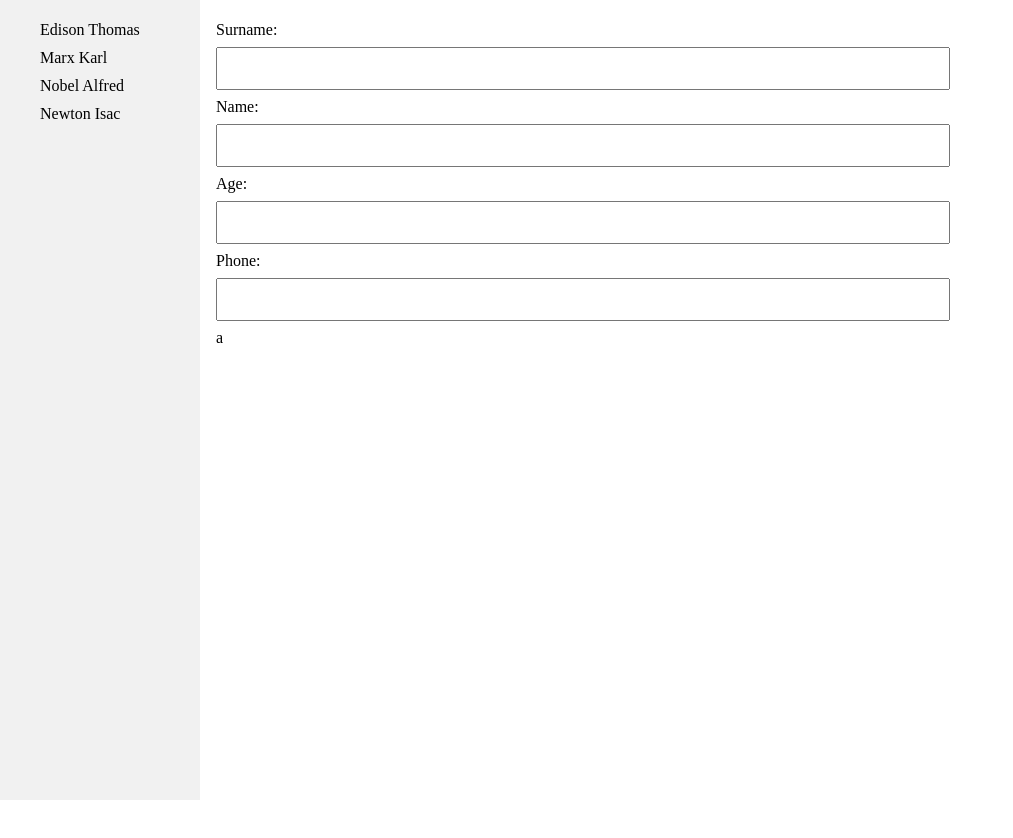
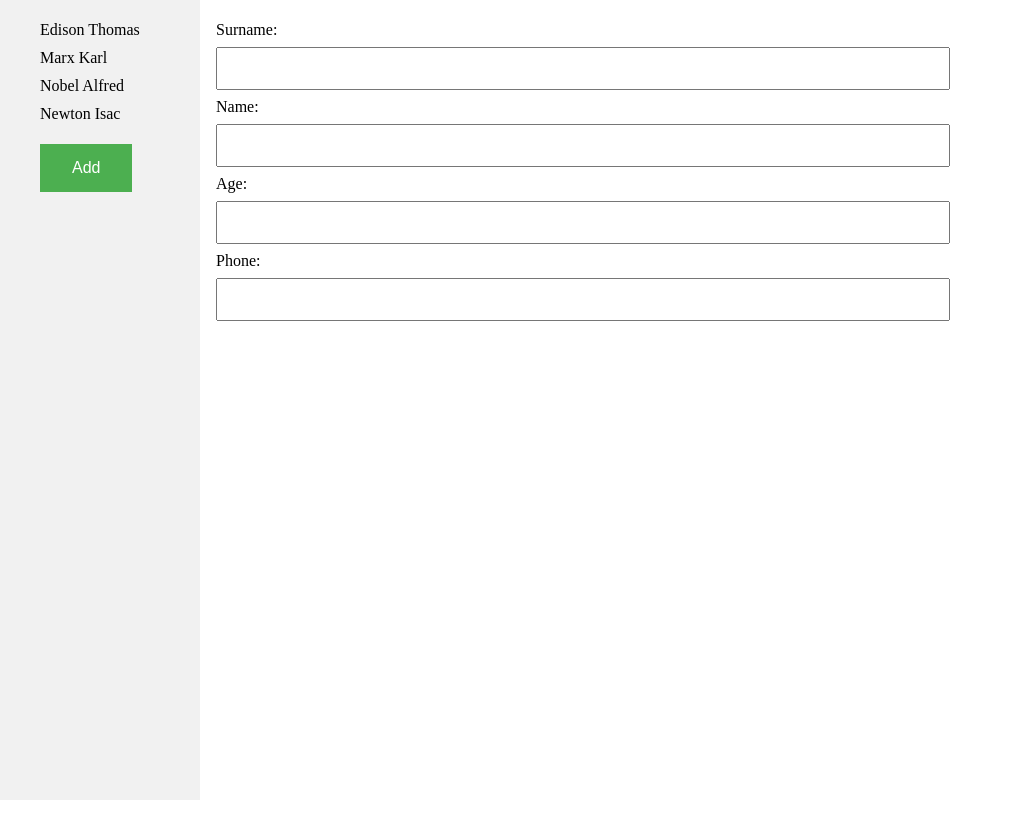
Before and after one commit to ShatalovViktor/hometasks, a React (Create React App) app: page / in a window 1280 px wide. Shown: the top 838 px of the page, without its empty margins (0-1013 px from the left). Built offline with nearby package versions, Linux system fonts and the light colour scheme; the HTML template or start-up script is replaced by a standard one.

Commit message:
add add btn and style

```diff
--- a/src/App.js
+++ b/src/App.js
@@ -43,11 +43,18 @@ class App extends React.Component {
     })
   }
 
+  onAddClick = () => {
+    this.setState({
+      selectedContact:{},
+    })
+  }
+
   render () {
     return (
       <React.Fragment>
         <div className="sidebar">
           <ContactList contacts={this.state.contacts} onContactClick={this.onContactClick}/>
+          <button className='button' onClick={this.onAddClick}>Add</button>
         </div>
         <div className="content">
           <ContactForm contact={this.state.selectedContact}/>
--- a/src/components/ContactForm/ContactForm.js
+++ b/src/components/ContactForm/ContactForm.js
@@ -1,7 +1,7 @@
 import React from 'react'
 import PropTypes from 'prop-types'
 import './ContactForm.css'
-import FormControllers from './FormControllers'
+import ContactItem from '../ContactItem'
 
 class ContactForm extends React.Component {
   render () {
@@ -34,11 +34,20 @@ class ContactForm extends React.Component {
               <input type='text' defaultValue={contact.phone ? contact.phone : ''} />
             </label>
           </div>
-          <FormControllers />
+          {/*todo btns*/}
         </form>
       </div>
     )
   }
 }
 
+ContactItem.propTypes = {
+  contact: PropTypes.shape({
+    surname: PropTypes.string,
+    name: PropTypes.string,
+    age: PropTypes.number,
+    phone: PropTypes.string,
+  }).isRequired,
+}
+
 export default ContactForm
--- a/src/components/ContactForm/FormControllers.js
+++ /dev/null
@@ -1,9 +0,0 @@
-import React from 'react'
-
-class FormControllers extends React.Component {
-  render () {
-    return ('a')
-  }
-}
-
-export default FormControllers
--- a/src/index.css
+++ b/src/index.css
@@ -57,3 +57,15 @@ div.content {
     float: none;
   }
 }
+
+.button {
+  background-color: #4CAF50; /* Green */
+  border: none;
+  color: white;
+  padding: 15px 32px;
+  text-align: center;
+  text-decoration: none;
+  display: inline-block;
+  font-size: 16px;
+  margin-left: 40px;
+}
```
